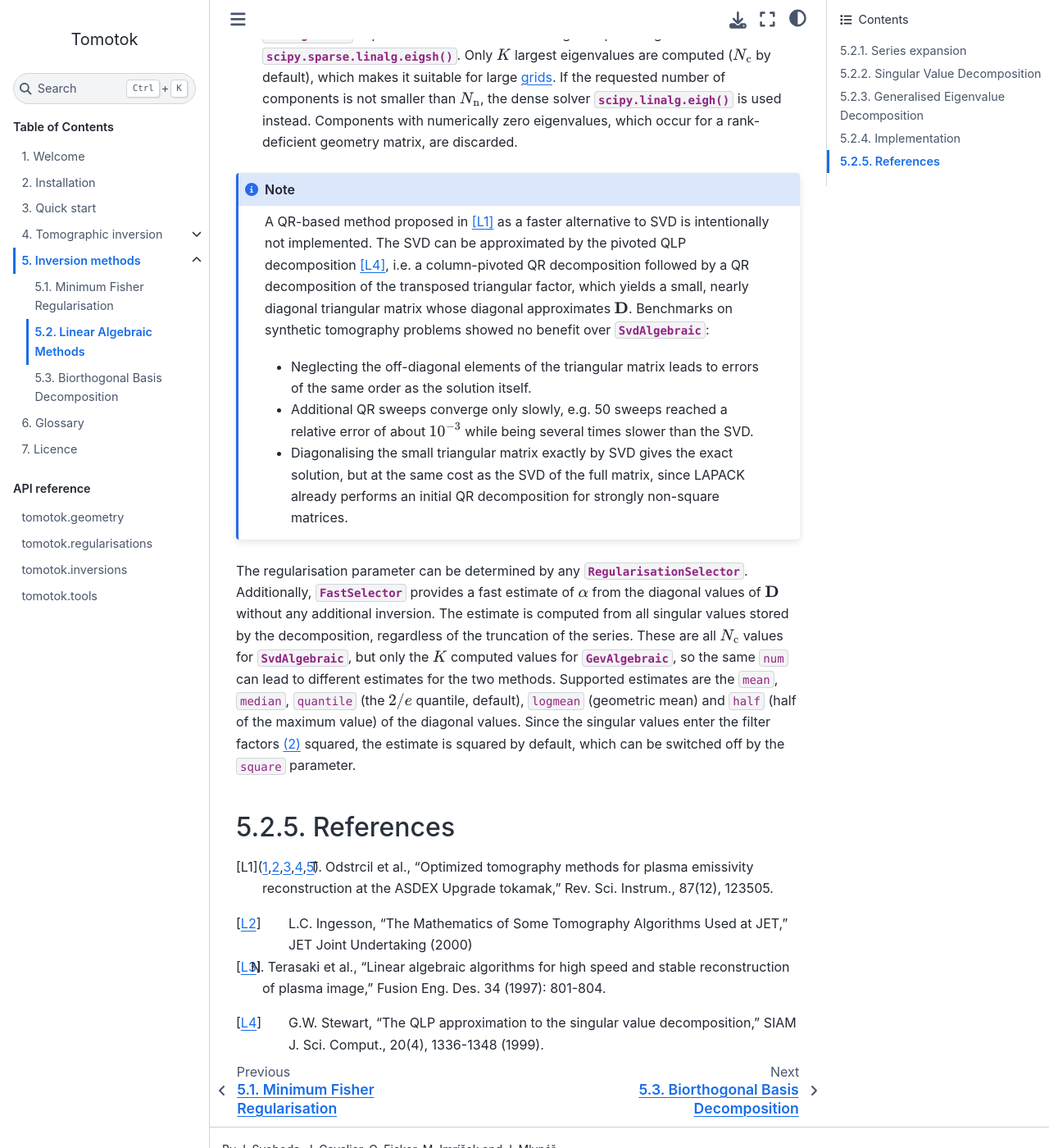
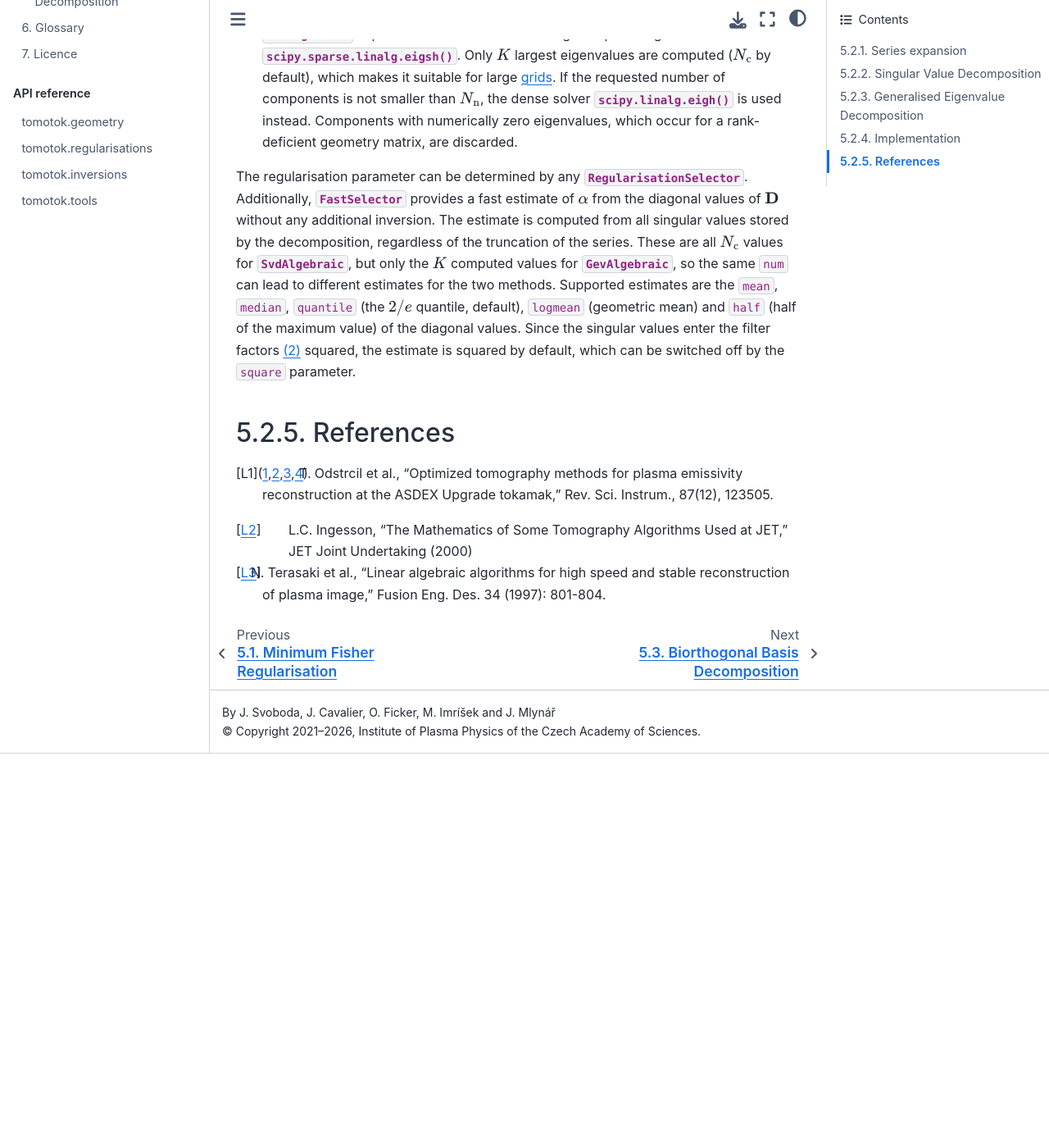
Before and after one commit to Tomotok/core, a Sphinx documentation site: the page built from docs/source/methods/lame.rst, in a window 1280 px wide and 1400 px high, scrolled down 4227 px. Shown: the whole window at 82% size. Built offline with Sphinx 7.4.7 and the Sphinx Book theme 1.1.4, drawn with Linux system fonts in a browser that asks for light colours; the version number could not be read and is left out; after the commit the page ends 5146 px from its top, so only the background shows below that.

Commit message:
Remove thesis and QR notes and renumber references

```diff
--- a/docs/source/methods/lame.rst
+++ b/docs/source/methods/lame.rst
@@ -98,14 +98,6 @@ The structure of the classes is based on the algorithms proposed by T. Odstrcil
 - :class:`~tomotok.inversions.SvdAlgebraic` implements the SVD method. It works with dense matrices; sparse inputs are converted to dense format.
 - :class:`~tomotok.inversions.GevAlgebraic` implements the GEV method using the sparse eigenvalue solver :func:`scipy.sparse.linalg.eigsh`. Only :math:`K` largest eigenvalues are computed (:math:`N_\mathrm{c}` by default), which makes it suitable for large :term:`grids <grid>`. If the requested number of components is not smaller than :math:`N_\mathrm{n}`, the dense solver :func:`scipy.linalg.eigh` is used instead. Components with numerically zero eigenvalues, which occur for a rank-deficient geometry matrix, are discarded.
 
-.. note::
-
-    A QR-based method proposed in [L1]_ as a faster alternative to SVD is intentionally not implemented. The SVD can be approximated by the pivoted QLP decomposition [L4]_, i.e. a column-pivoted QR decomposition followed by a QR decomposition of the transposed triangular factor, which yields a small, nearly diagonal triangular matrix whose diagonal approximates :math:`\mathbf{D}`. Benchmarks on synthetic tomography problems showed no benefit over :class:`~tomotok.inversions.SvdAlgebraic`:
-
-    - Neglecting the off-diagonal elements of the triangular matrix leads to errors of the same order as the solution itself.
-    - Additional QR sweeps converge only slowly, e.g. 50 sweeps reached a relative error of about :math:`10^{-3}` while being several times slower than the SVD.
-    - Diagonalising the small triangular matrix exactly by SVD gives the exact solution, but at the same cost as the SVD of the full matrix, since LAPACK already performs an initial QR decomposition for strongly non-square matrices.
-
 The regularisation parameter can be determined by any :class:`~tomotok.inversions.base.RegularisationSelector`. Additionally, :class:`~tomotok.inversions.FastSelector` provides a fast estimate of :math:`\alpha` from the diagonal values of :math:`\mathbf{D}` without any additional inversion. The estimate is computed from all singular values stored by the decomposition, regardless of the truncation of the series. These are all :math:`N_\mathrm{c}` values for :class:`~tomotok.inversions.SvdAlgebraic`, but only the :math:`K` computed values for :class:`~tomotok.inversions.GevAlgebraic`, so the same ``num`` can lead to different estimates for the two methods. Supported estimates are the ``mean``, ``median``, ``quantile`` (the :math:`2/e` quantile, default), ``logmean`` (geometric mean) and ``half`` (half of the maximum value) of the diagonal values. Since the singular values enter the filter factors :eq:`filters` squared, the estimate is squared by default, which can be switched off by the ``square`` parameter.
 
 References
@@ -116,5 +108,3 @@ References
 .. [L2] L.C. Ingesson, "The Mathematics of Some Tomography Algorithms Used at JET," JET Joint Undertaking (2000)
 
 .. [L3] N. Terasaki et al., "Linear algebraic algorithms for high speed and stable reconstruction of plasma image," Fusion Eng. Des. 34 (1997): 801-804.
-
-.. [L4] G.W. Stewart, "The QLP approximation to the singular value decomposition," SIAM J. Sci. Comput., 20(4), 1336-1348 (1999).
--- a/docs/source/tomography/regularisation.rst
+++ b/docs/source/tomography/regularisation.rst
@@ -52,13 +52,13 @@ There are multiple methods for determining the regularisation parameter, see [I1
 
 where :math:`f_i` is the signal measured by the i-th channel and :math:`\sigma_i` is its expected error. The optimal value is considered to be one [M2]_, which means that the misfit of the reconstruction is approximately the same as the estimated error of the measured data.
 
-This test is implemented in :class:`~tomotok.inversions.PearsonSelector`, which is the default regularisation parameter selector. It minimises :math:`|\chi^2 - 1|` using a bounded search algorithm combined with Brent's method (:func:`scipy.optimize.minimize_scalar`) [I3]_ [I4]_. The search is conducted on a logarithmic scale within bounds representing values of :math:`\alpha` that are considered too small or too large, by default :math:`10^{-30} \leq \alpha \leq 10^{10}`. The main disadvantage of this approach is its computational cost, as one inversion of :eq:`tikhonov` is required for each tested value of :math:`\alpha`.
+This test is implemented in :class:`~tomotok.inversions.PearsonSelector`, which is the default regularisation parameter selector. It minimises :math:`|\chi^2 - 1|` using a bounded search algorithm combined with Brent's method (:func:`scipy.optimize.minimize_scalar`) [I2]_ [I3]_. The search is conducted on a logarithmic scale within bounds representing values of :math:`\alpha` that are considered too small or too large, by default :math:`10^{-30} \leq \alpha \leq 10^{10}`. The main disadvantage of this approach is its computational cost, as one inversion of :eq:`tikhonov` is required for each tested value of :math:`\alpha`.
 
 Repeated optimisation can be avoided by using :class:`~tomotok.inversions.FixedSelector` with a regularisation parameter provided by the user. This utilises the fact that optimisation on similar data (e.g. consecutive :term:`time slices <time slice>`) provides similar values of the regularisation parameter. Linear algebraic methods additionally provide a fast estimate based on their decomposition, see :doc:`../methods/lame`.
 
 References
 ----------
 
-.. [I3] G. E. Forsythe, M. A. Malcolm and C. B. Moler, Computer Methods for Mathematical Computations, Prentice-Hall (1977).
+.. [I2] G. E. Forsythe, M. A. Malcolm and C. B. Moler, Computer Methods for Mathematical Computations, Prentice-Hall (1977).
 
-.. [I4] R. P. Brent, Algorithms for Minimization without Derivatives, Prentice-Hall (1973).
+.. [I3] R. P. Brent, Algorithms for Minimization without Derivatives, Prentice-Hall (1973).
--- a/docs/source/tomography/tomography.rst
+++ b/docs/source/tomography/tomography.rst
@@ -4,9 +4,6 @@ Tomographic inversion
 This chapter describes the general theoretical background of the tomographic inversion as implemented in Tomotok: the formulation of the tomography problem, the computation of the :term:`geometry matrix`, the regularisation and testing using :term:`phantoms <phantom>`. The individual inversion methods are described in :doc:`../methods/methods`. Each section also describes the corresponding implementation in Tomotok; the full description of classes and functions can be found in the API reference.
 
 The inversion methods are independent of the rest of the package and can be used on any data if the required inputs are provided. The rest of the package provides these inputs only under the assumption of toroidal symmetry and for regularly spaced reconstruction :term:`nodes <node>` with rectangular cross-section in the :term:`reconstruction plane`, as it is the simplest and most widely used option for reconstructions of tokamak plasma. For a more detailed description, see for example [I1]_, which is a comprehensive overview article on tomography of tokamak plasma.
-
-.. note::
-    The descriptions in this chapter and in :doc:`../methods/methods` draw on chapter 1 of [I2]_, mainly on the overview of tomographic algorithms in section 1.2. Where the formulation in the thesis and the implementation differ, the documentation follows the implementation.
 
 .. toctree::
     :maxdepth: 2
@@ -19,5 +16,3 @@ The inversion methods are independent of the rest of the package and can be used
 .. rubric:: References
 
 .. [I1] L. Ingesson, B. Alper, B. Peterson and J.-C. Vallet, Chapter 7: Tomography diagnostics: Bolometry and soft-x-ray detection, Fusion Sci. Technol. 53 (2008) 528.
-
-.. [I2] J. Svoboda, Design and applications of tomography diagnostics for tokamaks, Doctoral thesis, Czech Technical University in Prague (2025), http://hdl.handle.net/10467/126851
```
